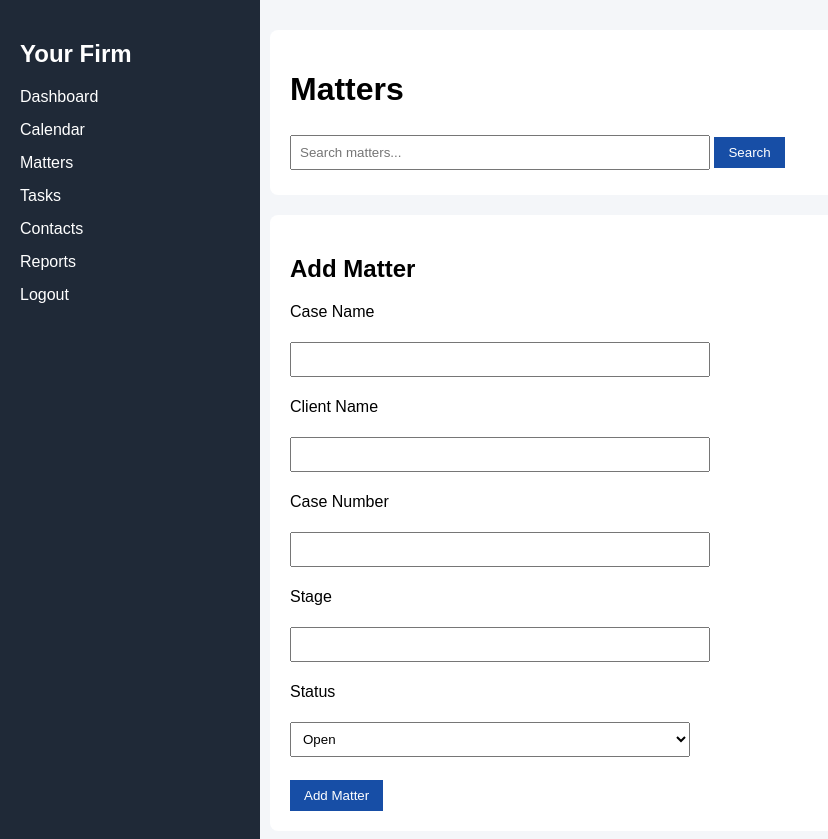
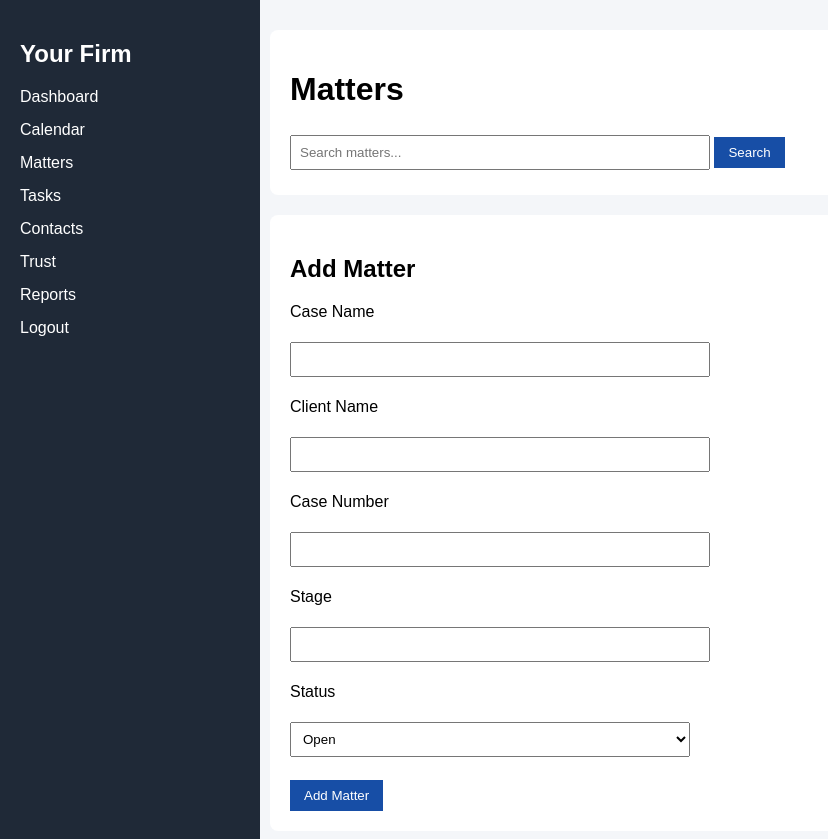
Before and after one commit to savannah-spec/case-tracker, a Python web app: template templates/matters.html in a window 1280 px wide. Shown: the top 839 px of the page, without its empty margins (0-828 px from the left). Run offline with Jinja, Linux system fonts and the light colour scheme; the template is opened without the code that fills it, so the values that code supplies are empty.

Commit message:
Add trust link to sidebar

```diff
--- a/templates/matters.html
+++ b/templates/matters.html
@@ -21,6 +21,7 @@
     <a href="/matters">Matters</a>
     <a href="/tasks">Tasks</a>
     <a href="/contacts">Contacts</a>
+    <a href="/trust">Trust</a>
     <a href="/reports">Reports</a>
 
     {% if current_user.role == "admin" %}
```
